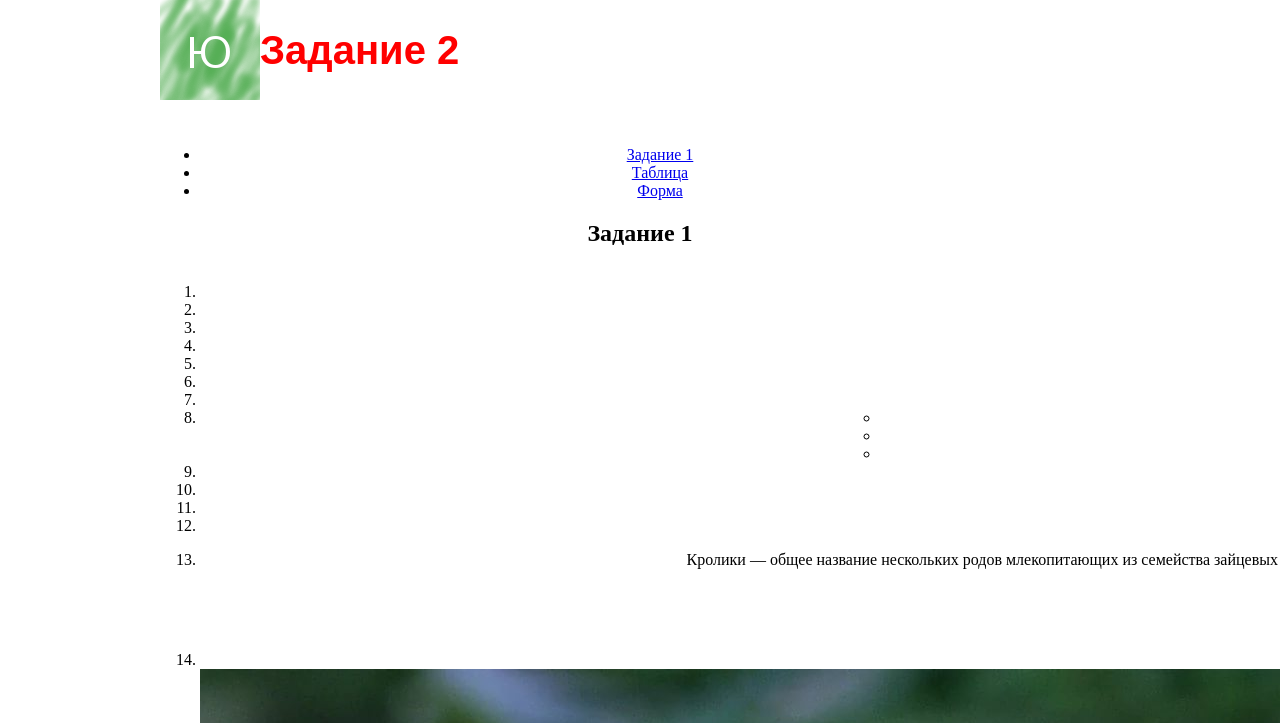
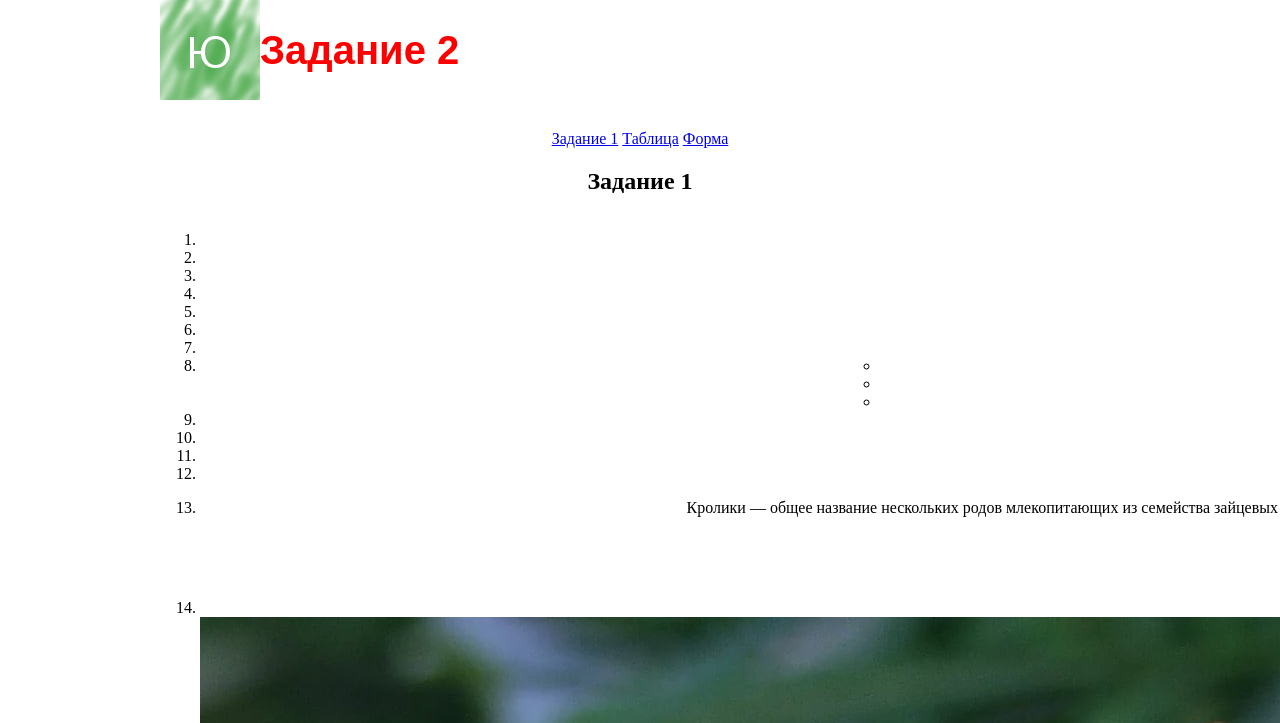
Before and after one commit to DudkinVladislav/web2, a plain HTML site: page index.html in a window 1280 px wide. Shown: the top 723 px of the page. Drawn offline with Linux system fonts and the light colour scheme.

Commit message:
Update style.css

```diff
--- a/style.css
+++ b/style.css
@@ -45,6 +45,12 @@ nav {
     display: inline-block;
     transition: color .2s;
 }
+#navbar {
+  margin: 0;
+  padding: 0;
+  list-style-type: none;
+}
+#navbar li { display: inline; }
 #border {
     width: 960px;
     display: block;
```
